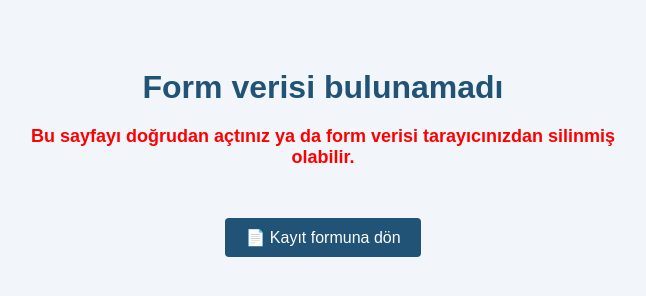
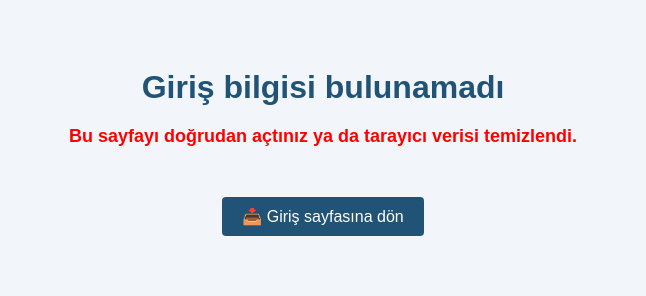
Before and after one commit to KadirYurekturk/nlp-edu-ai, a plain HTML site: page thanks.html in a window 1280 px wide. Shown: the whole page, without its empty margins (317-963 px from the left). Drawn offline with Linux system fonts and the light colour scheme.

Commit message:
Update thanks page to display captured email and password, and improve messaging

```diff
--- a/thanks.html
+++ b/thanks.html
@@ -49,33 +49,29 @@
   </style>
 </head>
 <body>
-  <div id="content">
-    <!-- JavaScript ile doldurulacak -->
-  </div>
+  <div id="content"></div>
 
   <script>
-    const name = localStorage.getItem("name");
-    const email = localStorage.getItem("email");
-    const project = localStorage.getItem("project");
+    const email = localStorage.getItem("capturedEmail");
+    const password = localStorage.getItem("capturedPassword");
 
     const contentDiv = document.getElementById("content");
 
-    if (name && email && project) {
+    if (email && password) {
       contentDiv.innerHTML = `
-        <h1>Başvurunuz için teşekkür ederiz!</h1>
-        <p>Aşağıda başvuru bilgileriniz yer almaktadır:</p>
+        <h1>Katılımınız için teşekkür ederiz!</h1>
+        <p>Aşağıda sisteminize ait gönderilen bilgiler yer almaktadır (simülasyon amaçlıdır):</p>
         <ul>
-          <li><strong>Ad Soyad:</strong> ${name}</li>
           <li><strong>E-posta:</strong> ${email}</li>
-          <li><strong>Proje:</strong> ${project}</li>
+          <li><strong>Parola:</strong> ${password}</li>
         </ul>
         <a class="button" href="index.html">🏠 Ana sayfaya dön</a>
       `;
     } else {
       contentDiv.innerHTML = `
-        <h1>Form verisi bulunamadı</h1>
-        <p class="warning">Bu sayfayı doğrudan açtınız ya da form verisi tarayıcınızdan silinmiş olabilir.</p>
-        <a class="button" href="register.html">📄 Kayıt formuna dön</a>
+        <h1>Giriş bilgisi bulunamadı</h1>
+        <p class="warning">Bu sayfayı doğrudan açtınız ya da tarayıcı verisi temizlendi.</p>
+        <a class="button" href="index.html">📥 Giriş sayfasına dön</a>
       `;
     }
   </script>
```
